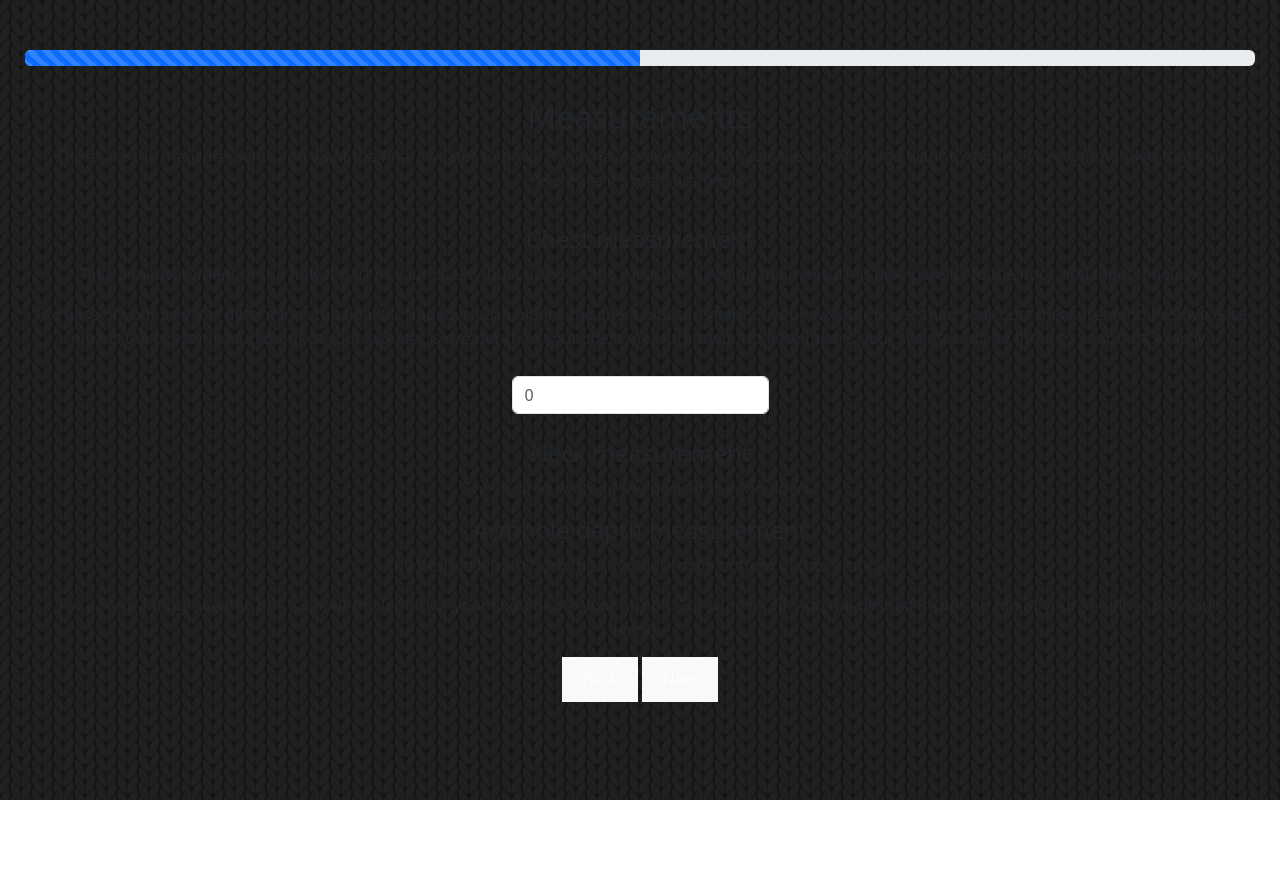
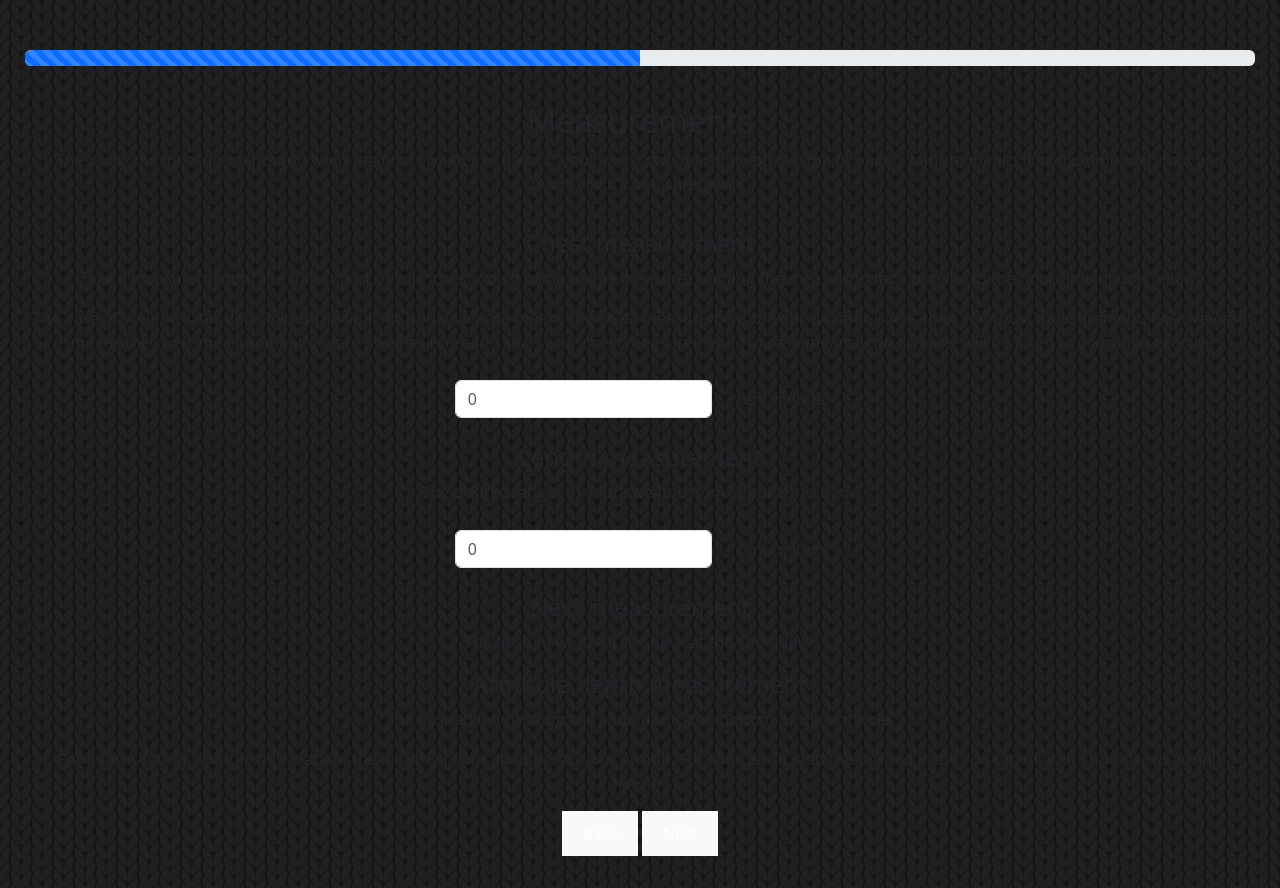
Before and after one commit to b-shearon/knit-app, a React (Vite) app: page /measure in a window 1280 px wide. Before the commit the page ends 800 px from the top, so only its background shows below. Built offline with nearby package versions, Linux system fonts and the light colour scheme.

Commit message:
Fixed scrolling, finished Guage form

```diff
--- a/src/App.jsx
+++ b/src/App.jsx
@@ -1,13 +1,12 @@
-import {Routes, Route} from 'react-router-dom';
 import Gauge from "./Gauge.jsx";
 import Home from "./Home";
 import Measure from './Measure';
 import Pattern from './Pattern.jsx';
+import './App.css'
 import { useEffect, useState, useContext } from "react";
-import './App.css'
+import {Routes, Route} from 'react-router-dom';
 import UnitsContext from "./contexts/UnitsContext.js";
 import ProgressBar from 'react-bootstrap/ProgressBar';
-import { Navbar, Container } from 'react-bootstrap';
 
 function App() {
 
@@ -26,17 +25,19 @@ function App() {
   const [chest, setChest] = useState(0);
   const [neck, setNeck] = useState(0);
   const [armhole, setArmhole] = useState(0);
+  const [length, setLength] = useState(0);
+  const [sleeve, setSleeve] = useState(0);
 
   return (
     <>
-    <ProgressBar striped = {true} now={prog} variant="barColor" style={{top:0, left:25, right:25, marginBottom: 50, marginTop: 50, position: 'fixed'}}/>
+    <ProgressBar striped = {true} now={prog} variant="barColor" style={{top:0, left:25, right:25, marginBottom: 50, marginTop: 50, position: 'absolute'}}/>
 
     <UnitsContext.Provider value={value}>
         <Routes>
           <Route path="/" element={<Home setProg = {setProg}/>}/>
-          <Route path="/gauge" element={<Gauge setProg = {setProg} sts = {sts} rows = {rows} setSts = {setSts} setRows = {setRows}/>} />
-          <Route path="/measure" element={<Measure setProg = {setProg} setChest = {setChest} setNeck = {setNeck} setArmhole = {setArmhole}/>} />
-          <Route path="/pattern" element={<Pattern setProg = {setProg} sts = {sts} rows = {rows}/>}/>
+          <Route path="/gauge" element={<Gauge setProg = {setProg} sts = {sts} setSts = {setSts} rows = {rows} setRows = {setRows}/>} />
+          <Route path="/measure" element={<Measure units = {units} setProg = {setProg} chest = {chest} setChest = {setChest} neck = {neck} setNeck = {setNeck} armhole = {armhole} setArmhole = {setArmhole} length = {length} setLength = {setLength}/>} />
+          <Route path="/pattern" element={<Pattern setProg = {setProg} sts = {sts} rows = {rows} chest = {chest} neck = {neck} armhole = {armhole}/>}/>
         </Routes>
       </UnitsContext.Provider>
     </>
--- a/src/Gauge.jsx
+++ b/src/Gauge.jsx
@@ -1,9 +1,8 @@
-import { useEffect, useState, useContext } from "react";
+import { useContext } from "react";
 import Form from 'react-bootstrap/Form';
 import { Link } from 'react-router-dom';
 import { Card, Button, Col, Row } from "react-bootstrap";
 import UnitsContext from "./contexts/UnitsContext.js";
-import ProgressBar from 'react-bootstrap/ProgressBar';
 
 export default function Gauge(props) {
 
@@ -15,11 +14,11 @@ export default function Gauge(props) {
 
     return (
         <div>
-            <h2>Unit Selector</h2>
+            <h2 style={{marginTop: 70}}>Unit Selector</h2>
             <p>Please select whether you'd like to use metric units (centimeters) or imperial units (inches).</p>
             <Row className="justify-content-md-center">
                 <Col md = "auto">
-                <select className="form-select" aria-label="Gauge size selector" defaultValue={selectedUnits.units} onChange={(e) => selectedUnits.setUnits(e.target.value) }>
+                <select className="form-select" aria-label="Gauge units selector" defaultValue={selectedUnits.units} onChange={(e) => selectedUnits.setUnits(e.target.value) }>
                 <option value="metric">Metric</option>
                 <option value="imperial">Imperial</option>
                 </select>
@@ -36,14 +35,14 @@ export default function Gauge(props) {
             <Form>
                 <Form.Group as = {Row} controlId="gaugeSts" className="justify-content-md-center">
                     <Col md="auto">
-                    <Form.Control type="sts" placeholder={props.sts} onChange={(e) => props.setSts(e.target.value)}/>
+                    <Form.Control value={props.sts ? props.sts : ""} placeholder = {0} onChange={(e) => props.setSts(e.target.value)}/>
                     </Col>
                     <Form.Label column md="auto">
                     {' '}stitches by{' '}
                     </Form.Label>
 
                     <Col md="auto">
-                    <Form.Control type="rows" placeholder={props.rows} onChange={(e) => props.setRows(e.target.value)}/>
+                    <Form.Control value={props.rows ? props.rows : ""} placeholder = {0} onChange={(e) => props.setRows(e.target.value)}/>
                     </Col>
 
                     <Form.Label column md="auto">
--- a/src/Home.jsx
+++ b/src/Home.jsx
@@ -10,7 +10,7 @@ export default function Home(props) {
   return (
     <>
         <div>
-            <h1>Knit Sweater Calculator</h1>
+            <h1 style={{marginTop: 70}}>Knit Sweater Calculator</h1>
             <p>Welcome to the knit sweater calculator. By inputting your guage, measurements, and style preferences, this calculator will make a drop-shoulder sweater pattern tailored to you!</p>
             <Link to="/gauge"><button>Start</button></Link>
         </div>
--- a/src/Measure.jsx
+++ b/src/Measure.jsx
@@ -1,18 +1,20 @@
-import { useEffect, useState } from "react";
+import { useContext } from "react";
 import Form from 'react-bootstrap/Form';
 import { Link } from 'react-router-dom';
 import {Col, Row } from "react-bootstrap";
-import ProgressBar from 'react-bootstrap/ProgressBar';
-
+import UnitsContext from "./contexts/UnitsContext.js";
 
 export default function Measure(props) {
+
+    //Selected units to use throughout pattern
+    const selectedUnits = useContext(UnitsContext);
 
     //Set the users current progress through the questions
     props.setProg(50);
 
     return (
       <>
-          <h2>Measurements</h2>
+          <h2 style={{marginTop: 70}}>Measurements</h2>
           <p>These are the measurements you want the final sweater to have. If you have a sweater that you like the fit of and want to mimic, it's recommended that you reference it's measurements.</p>
 
           <hr/>
@@ -20,12 +22,27 @@ export default function Measure(props) {
           <h4>Chest measurement</h4>
           <p>Take a measurement of the fullest part of your chest / bust using a tape measure, keeping the measuring tape parellel to the floor, and input it below.</p>
           <p>The ease of your sweater determines the final fit. Negative ease means the chest measurement of your sweater is less than your bust measurement. Positive ease means the chest measurement of your sweater is greater than your chest measurement. No ease means your sweater will be fitted to your bust exactly.</p>
-          <p></p>
           <Form>
                 <Form.Group as = {Row} controlId="chestMeas" className="justify-content-md-center">
                   <Col md="auto" >
-                    <Form.Control type="cheastMeasurement" placeholder="0" />
+                    <Form.Control type="cheastMeasurement" placeholder={props.chest} onChange={(e) => props.setChest(e.target.value)}/>
                     </Col>
+                    <Form.Label column md="auto">
+                    {selectedUnits.units === "metric" ? " centimeters" : " inches"}
+                    </Form.Label>
+                </Form.Group>
+            </Form>
+
+          <h4>Length measurement</h4>
+          <p>The desired length of your sweater, from shoulder to hem.</p>
+          <Form>
+                <Form.Group as = {Row} controlId="lengthMeas" className="justify-content-md-center">
+                  <Col md="auto" >
+                    <Form.Control placeholder={props.length} onChange={(e) => props.setLength(e.target.value)}/>
+                    </Col>
+                    <Form.Label column md="auto">
+                    {selectedUnits.units === "metric" ? " centimeters" : " inches"}
+                    </Form.Label>
                 </Form.Group>
             </Form>
 
--- a/src/Pattern.jsx
+++ b/src/Pattern.jsx
@@ -10,7 +10,8 @@ export default function Pattern(props) {
   return (
     <>
         <div>
-            <h1>Pattern</h1>
+            <h1 style={{marginTop: 70}}>Pattern</h1>
+            <hr/>
             <h3>Abbreviations</h3>
             <table class="table">
               <thead>
@@ -48,7 +49,7 @@ export default function Pattern(props) {
             </table>
 
             <h3>Body</h3>
-            <p>Cast on xx stitches using your selected needles and yarn.</p>
+            <p>Cast on {props.chest * props.sts} stitches using your selected needles and yarn.</p>
             <p>Knit in stockinette stitch until you panel measures xx xx(in/cm). Make sure to end on a WS row.</p>
         </div>
 
--- a/src/Style.jsx
+++ b/src/Style.jsx
@@ -9,7 +9,7 @@ export default function Style() {
       <>
         <hr/>
 
-        <h2>Style</h2>
+        <h2 style={{marginTop: 70}}>Style</h2>
         <p>Select the following style requirements you want your sweater to have.</p>
 
         <h3>Neckline</h3>
```
